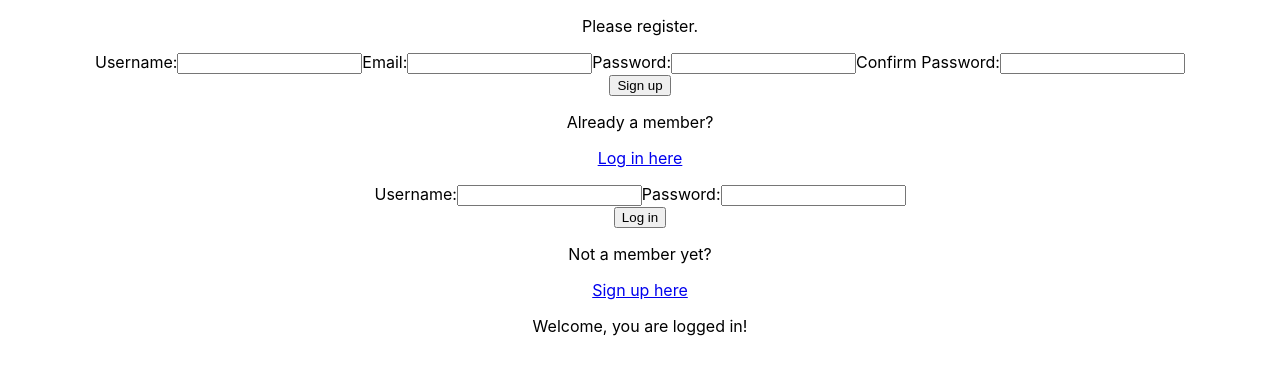
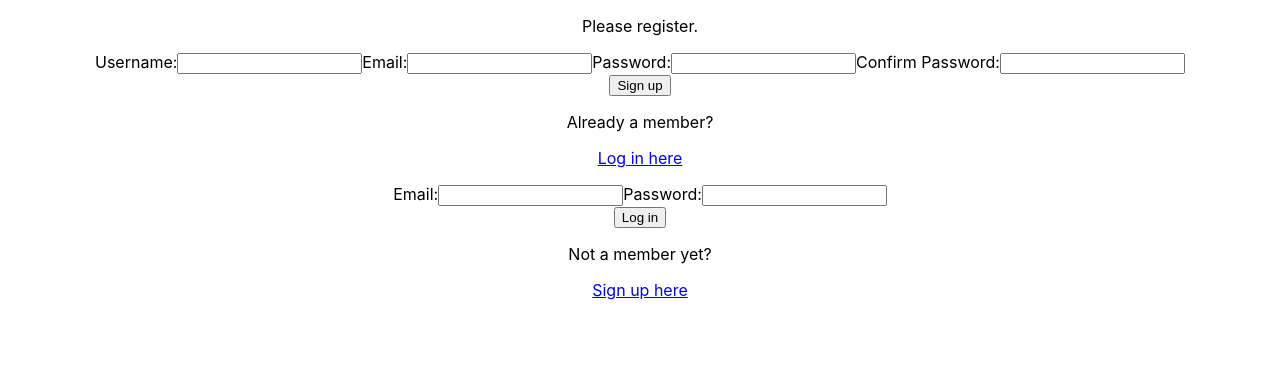
Before and after one commit to blinn26/react-auth-screencast, a React (Create React App) app: page / in a window 1280 px wide. Shown: the top 374 px of the page. Built offline with nearby package versions, Linux system fonts and the light colour scheme.

Commit message:
basic registration and login functionality

```diff
--- a/src/App.js
+++ b/src/App.js
@@ -4,11 +4,11 @@ import Login from './Login';
 import Register from './Register';
 
 function App() {
-  const [isLoggedIn, setIsLoggedIn] = React.useState(true);
+  const [isLoggedIn, setIsLoggedIn] = React.useState(false);
   return (
     <div className="App">
       <Register />
-      <Login />
+      <Login setIsLoggedIn={setIsLoggedIn} />
       {isLoggedIn && <p>Welcome, you are logged in!</p>}
     </div>
   );
--- a/src/Login.js
+++ b/src/Login.js
@@ -1,29 +1,32 @@
-// Login.js
-
 import React, { useState } from "react";
 import { Link } from "react-router-dom";
 import * as auth from "./auth.js";
 
-function Login() {
-    const [username, setUsername] = useState('');
+function Login({ setIsLoggedIn }) {
+    const [email, setEmail] = useState('');
     const [password, setPassword] = useState('');
 
     const handleSubmit = (e) => {
       e.preventDefault();
-      if (!username || !password) {
+      if (!email || !password) {
         // handle invalid entries appropriately
         return;
       }
-      // make the appropriate api call -- see below
+      auth.authorize(email, password)
+        .then((res) => {
+          console.log(res);
+          setIsLoggedIn(true);
+        })
+        .catch(console.log);
   }
     return (
       <div className="login">
         <p className="login__welcome"></p>
         <form onSubmit={handleSubmit} className="login__form">
-          <label for="username">Username:</label>
-          <input id="username" required name="username"
-             type="text" value={username}
-             onChange={e => setUsername(e.target.value)}
+          <label for="email">Email:</label>
+          <input id="email" required name="email"
+             type="text" value={email}
+             onChange={e => setEmail(e.target.value)}
           />
           <label for="password">Password:</label>
           <input id="password" required name="password"
--- a/src/Register.js
+++ b/src/Register.js
@@ -1,5 +1,3 @@
-// Register.js
-
 import React, { useState } from 'react';
 import { Link } from 'react-router-dom';
 import * as auth from './auth.js';
--- a/src/auth.js
+++ b/src/auth.js
@@ -18,29 +18,28 @@ export const register = (username, email, password) => {
   })
   .then((res) => {
     // return the parsed data to client
-    // importantly, this data includes a unique, signed JWT
     return res;
   })
   // catch all errors
   .catch((err) => console.log(err));
 };
 
-export const authorize = (identifier, password) => {
-  return fetch(`${BASE_URL}/auth/local`, {
+export const authorize = (email, password) => {
+  return fetch(`${BASE_URL}/signin`, {
     method: "POST",
     headers: {
       Accept: "application/json",
       "Content-Type": "application/json",
     },
-    body: JSON.stringify({ identifier, password }),
+    body: JSON.stringify({ email, password }),
   })
     .then((response) => response.json())
     .then((data) => {
       // does data have a jwt in it?
-      if (data.jwt) {
+      if (data.token) {
         // if so, save it to local storage and return data
         // don't worry about this line now -- it will be explained soon
-        localStorage.setItem("jwt", data.jwt);
+        localStorage.setItem("token", data.token);
         return data;
       }
     })
```
